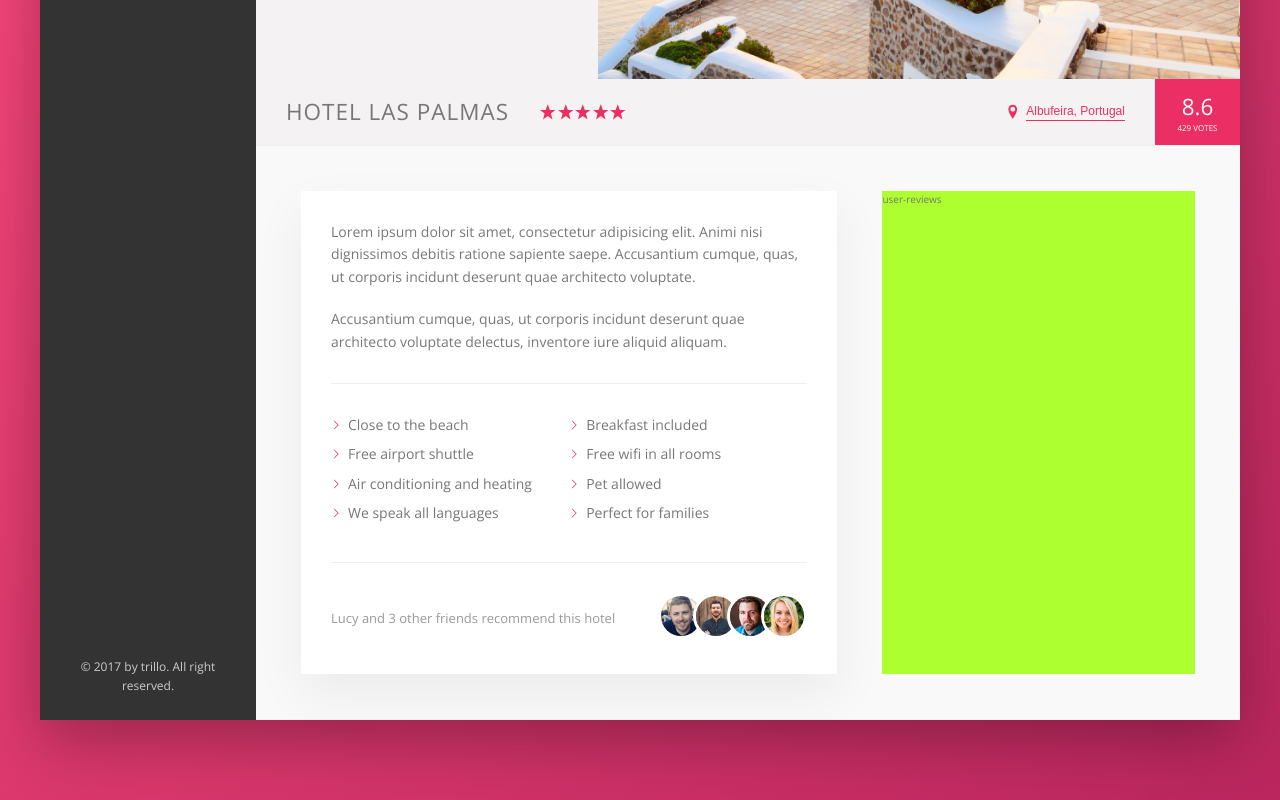
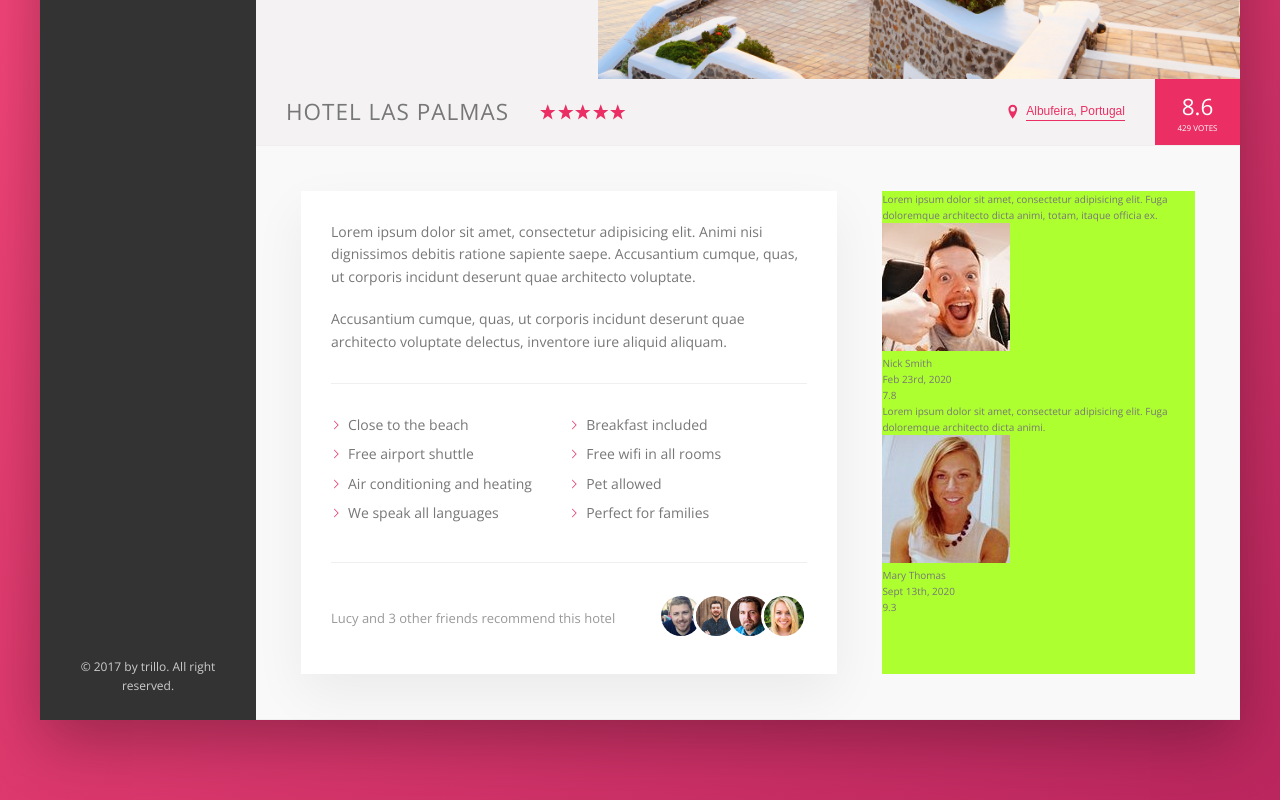
Before and after one commit to jsi-webdev/Trillo_Clone_Flex_Project, a website: page index.html in a window 1280 px wide. Shown: the part 456-1256 px from the top of the page. Drawn offline with nearby package versions, Linux system fonts and the light colour scheme.

Commit message:
#12 USER REVIEWS : set HTML element

```diff
--- a/index.html
+++ b/index.html
@@ -201,7 +201,46 @@
                 </div>
               </div>
             </div>
-            <div class="user-reviews">user-reviews</div>
+
+            <div class="user-reviews">
+              <figure class="review">
+                <blockquote class="review__text">
+                  Lorem ipsum dolor sit amet, consectetur adipisicing elit. Fuga
+                  doloremque architecto dicta animi, totam, itaque officia ex.
+                </blockquote>
+                <figcaption class="review__user">
+                  <img
+                    src="img/user-1.jpg"
+                    alt="User 1"
+                    class="review__photo"
+                  />
+                  <div class="review__user-box">
+                    <p class="review__user-name">Nick Smith</p>
+                    <p class="review__user-date">Feb 23rd, 2020</p>
+                  </div>
+                  <div class="review__rating">7.8</div>
+                </figcaption>
+              </figure>
+
+              <figure class="review">
+                <blockquote class="review__text">
+                  Lorem ipsum dolor sit amet, consectetur adipisicing elit. Fuga
+                  doloremque architecto dicta animi.
+                </blockquote>
+                <figcaption class="review__user">
+                  <img
+                    src="img/user-2.jpg"
+                    alt="User 2"
+                    class="review__photo"
+                  />
+                  <div class="review__user-box">
+                    <p class="review__user-name">Mary Thomas</p>
+                    <p class="review__user-date">Sept 13th, 2020</p>
+                  </div>
+                  <div class="review__rating">9.3</div>
+                </figcaption>
+              </figure>
+            </div>
           </div>
         </main>
       </div>
```
